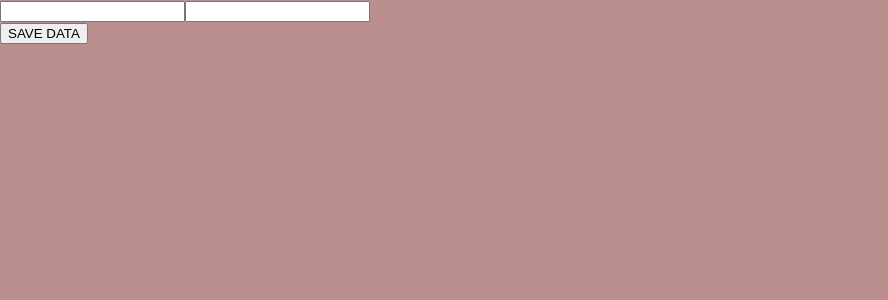
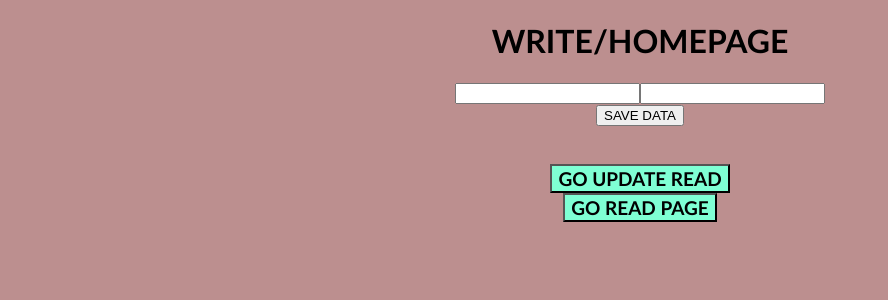
Before and after one commit to abdulhakim-altunkaya/youtube_react_firebase_database, a React (Create React App) app: page / in a window 1280 px wide. Shown: the top 300 px of the page, without its empty margins (0-888 px from the left). Built offline with nearby package versions, Linux system fonts and the light colour scheme; no server answers.

Commit message:
navigation added

```diff
--- a/src/App.js
+++ b/src/App.js
@@ -2,7 +2,6 @@ import { BrowserRouter as Router, Route, Routes } from "react-router-dom";
 import Write from "./components/Write";
 import Read from "./components/Read";
 import UpdateRead from "./components/UpdateRead";
-import UpdateWrite from "./components/UpdateWrite";
 
 function App() {
   return (
@@ -15,10 +14,9 @@ function App() {
           <Route path="/write" element={ <Write />} />
           <Route path="/read" element={ <Read />} />
           <Route path="/updateread" element={ <UpdateRead />} />
-          <Route path="/updatewrite/:firebaseId" element={ <UpdateWrite /> } />
         </Routes>
+
       </Router>
-
 
     </div>
   );
--- a/src/components/Read.js
+++ b/src/components/Read.js
@@ -1,8 +1,10 @@
 import React, {useState} from 'react';
 import app from "../firebaseConfig";
 import { getDatabase, ref, get } from "firebase/database";
+import { useNavigate } from 'react-router-dom';
 
 function Read() {
+  const navigate = useNavigate();
 
   let [fruitArray, setFruitArray] = useState([]);
 
@@ -19,6 +21,7 @@ function Read() {
 
   return (
     <div>
+      <h1>READ</h1>
       <button onClick={fetchData}> Display Data </button>
       <ul>
         {fruitArray.map( (item, index) => (
@@ -27,6 +30,8 @@ function Read() {
           </li>
         ) )}
       </ul>
+      <button className='button1' onClick={ () => navigate("/updateread")}>GO UPDATE READ</button> <br />
+      <button className='button1' onClick={ () => navigate("/")}>GO HOMEPAGE</button>
     </div>
   )
 }
--- a/src/components/UpdateRead.js
+++ b/src/components/UpdateRead.js
@@ -30,15 +30,17 @@ function UpdateRead() {
 
   return (
     <div>
+      <h1>UPDATE READ</h1>
       <button onClick={fetchData}> Display Data </button>
       <ul>
         {fruitArray.map( (item, index) => (
           <li key={index}>
             {item.fruitName}: {item.fruitDefinition} : {item.fruitId}
-            <button onClick={ () => navigate(`/updatewrite/${item.fruitId}`) }>Update</button>
           </li>
         ) )}
       </ul>
+      <button className='button1' onClick={ () => navigate("/")}>GO HOMEPAGE</button> <br />
+      <button className='button1' onClick={ () => navigate("/read")}>GO READ PAGE</button>
     </div>
   )
 }
--- a/src/components/UpdateWrite.js
+++ /dev/null
@@ -1,58 +0,0 @@
-import React, {useState, useEffect} from 'react';
-import app from "../firebaseConfig";
-import { getDatabase, ref, get, set } from "firebase/database";
-import { useParams, useNavigate } from 'react-router-dom';
-
-function UpdateWrite() {
-    const { firebaseId } = useParams();
-    const navigate = useNavigate();
-
-  let [inputValue1, setInputValue1] = useState("");
-  let [inputValue2, setInputValue2] = useState("");
-
-    useEffect(() => {
-        const fetchData = async () => {
-            const db = getDatabase(app);
-            const dbRef = ref(db, "nature/fruits/"+firebaseId);
-            const snapshot = await get(dbRef);
-            if(snapshot.exists()) {
-              const targetObject = snapshot.val();
-              setInputValue1(targetObject.fruitName);
-              setInputValue2(targetObject.fruitDefinition);
-            } else {
-              alert("error");
-            }
-        }
-        fetchData();
-    }, [firebaseId])
-
-
-  const overWriteData = () => {
-    const db = getDatabase();
-    set(ref(db, 'nature/fruits/'+firebaseId), {
-        fruitName: inputValue1,
-        fruitDefinition: inputValue2
-    }).then(() => {
-      alert('Data written successfully!');
-    }).catch((error) => {
-      alert('Failed to write data:', error);
-    });
-  };
-
-
-  return (
-    <div>
-
-      <input type='text' value={inputValue1}
-      onChange={(e) => setInputValue1(e.target.value)}/>
-
-      <input type='text' value={inputValue2}
-      onChange={(e) => setInputValue2(e.target.value)}/> <br/>
-
-      <button onClick={overWriteData}>UPDATE DATA</button>
-
-    </div>
-  )
-}
-
-export default UpdateWrite
--- a/src/components/Write.js
+++ b/src/components/Write.js
@@ -1,8 +1,12 @@
 import React, {useState} from 'react';
 import app from "../firebaseConfig";
 import { getDatabase, ref, set, push } from "firebase/database";
+import { useNavigate } from 'react-router-dom';
 
 function Write() {
+
+  const navigate = useNavigate();
+
   let [inputValue1, setInputValue1] = useState("");
   let [inputValue2, setInputValue2] = useState("");
 
@@ -23,6 +27,8 @@ function Write() {
   return (
     <div>
 
+      <h1>WRITE/HOMEPAGE</h1>
+
       <input type='text' value={inputValue1}
       onChange={(e) => setInputValue1(e.target.value)}/>
 
@@ -30,7 +36,11 @@ function Write() {
       onChange={(e) => setInputValue2(e.target.value)}/> <br/>
 
       <button onClick={saveData}>SAVE DATA</button>
-
+      <br />
+      <br />
+      <br />
+      <button className='button1' onClick={ () => navigate("/updateread")}>GO UPDATE READ</button> <br />
+      <button className='button1' onClick={ () => navigate("/read")}>GO READ PAGE</button>
     </div>
   )
 }
--- a/src/index.css
+++ b/src/index.css
@@ -3,3 +3,16 @@ body {
   font-family: 'Trebuchet MS', 'Lucida Sans Unicode', 'Lucida Grande', 'Lucida Sans', Arial, sans-serif;
   background-color: rosybrown;
 }
+
+.App {
+  width: 50%;
+  margin: auto;
+  text-align: center;
+}
+
+.button1{
+  font-family: 'Trebuchet MS';
+  background-color: aquamarine;
+  font-weight: bolder;
+  font-size: 19px;
+}
```
Also changed, not shown: Notes.txt, 1 other file (tests, documents, lock files or other folders).
